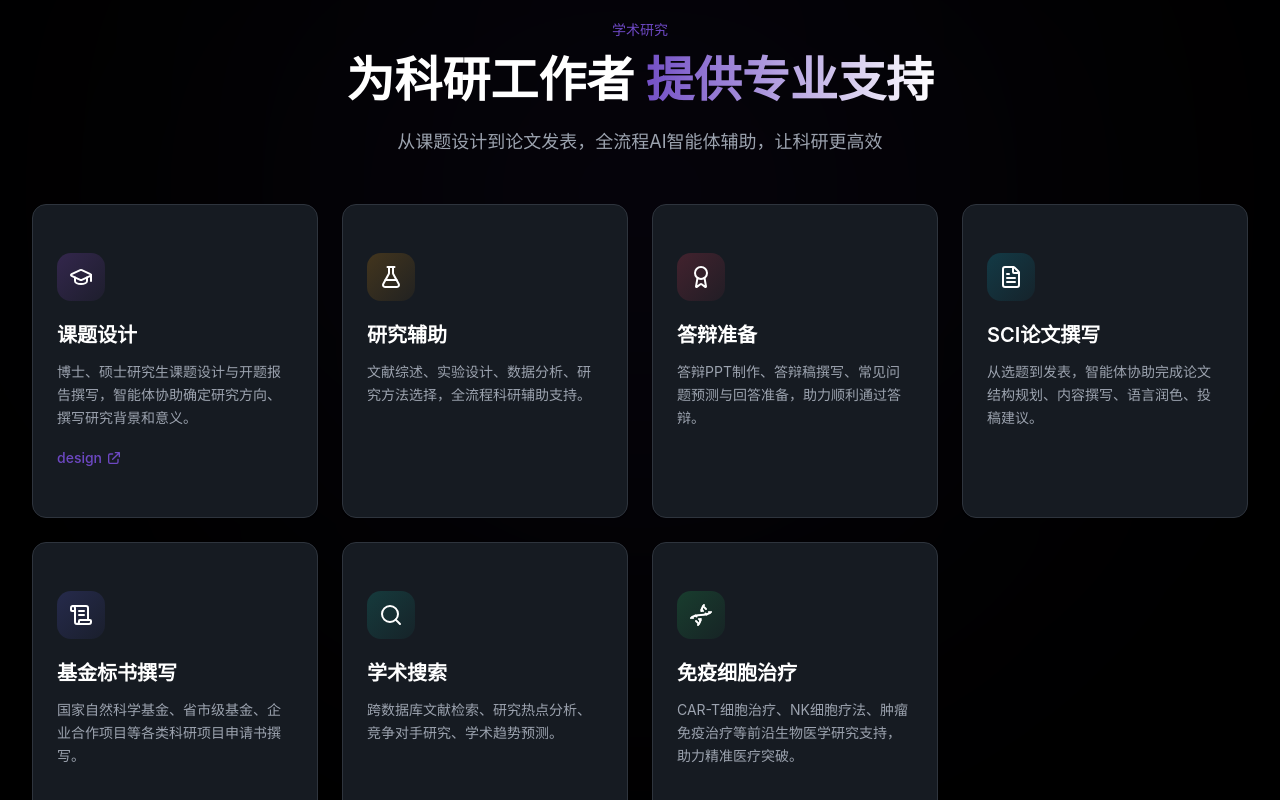
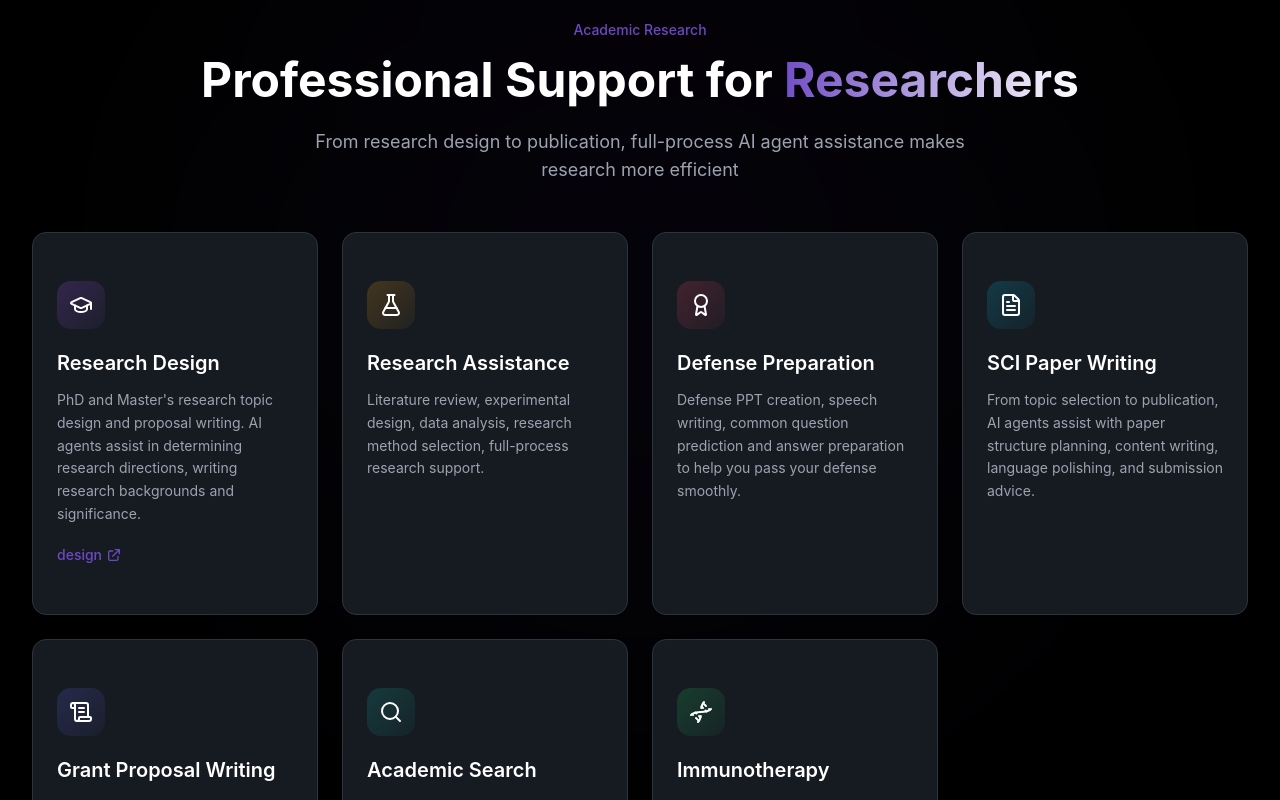
Before and after one commit to crlmczx/rendabio, a React (Vite) app: page / in a window 1280 px wide. Shown: the part 1740-2540 px from the top of the page. Built offline with nearby package versions, Linux system fonts and the light colour scheme.

Commit message:
Fix i18n for academic features section

```diff
--- a/src/i18n/locales/en.json
+++ b/src/i18n/locales/en.json
@@ -41,6 +41,41 @@
       "efficiency": "Efficiency Boost",
       "agents": "Specialized Agents",
       "support": "24/7 Support"
+    },
+    "academic": {
+      "badge": "Academic Research",
+      "title": "Professional Support for",
+      "titleHighlight": "Researchers",
+      "subtitle": "From research design to publication, full-process AI agent assistance makes research more efficient",
+      "topicDesign": {
+        "title": "Research Design",
+        "description": "PhD and Master's research topic design and proposal writing. AI agents assist in determining research directions, writing research backgrounds and significance.",
+        "link": "design"
+      },
+      "researchAssist": {
+        "title": "Research Assistance",
+        "description": "Literature review, experimental design, data analysis, research method selection, full-process research support."
+      },
+      "defensePrep": {
+        "title": "Defense Preparation",
+        "description": "Defense PPT creation, speech writing, common question prediction and answer preparation to help you pass your defense smoothly."
+      },
+      "sciPaper": {
+        "title": "SCI Paper Writing",
+        "description": "From topic selection to publication, AI agents assist with paper structure planning, content writing, language polishing, and submission advice."
+      },
+      "grantWriting": {
+        "title": "Grant Proposal Writing",
+        "description": "National Natural Science Foundation, provincial and municipal funds, enterprise cooperation projects, and various scientific research project application writing."
+      },
+      "academicSearch": {
+        "title": "Academic Search",
+        "description": "Cross-database literature retrieval, research hotspot analysis, competitor research, and academic trend prediction."
+      },
+      "immunotherapy": {
+        "title": "Immunotherapy",
+        "description": "CAR-T cell therapy, NK cell therapy, tumor immunotherapy and other cutting-edge biomedical research support, helping precision medicine breakthroughs."
+      }
     }
   },
   "agents": {
--- a/src/i18n/locales/zh.json
+++ b/src/i18n/locales/zh.json
@@ -41,6 +41,41 @@
       "efficiency": "效率提升",
       "agents": "专业智能体",
       "support": "全天候服务"
+    },
+    "academic": {
+      "badge": "学术研究",
+      "title": "为科研工作者",
+      "titleHighlight": "提供专业支持",
+      "subtitle": "从课题设计到论文发表，全流程AI智能体辅助，让科研更高效",
+      "topicDesign": {
+        "title": "课题设计",
+        "description": "博士、硕士研究生课题设计与开题报告撰写，智能体协助确定研究方向、撰写研究背景和意义。",
+        "link": "design"
+      },
+      "researchAssist": {
+        "title": "研究辅助",
+        "description": "文献综述、实验设计、数据分析、研究方法选择，全流程科研辅助支持。"
+      },
+      "defensePrep": {
+        "title": "答辩准备",
+        "description": "答辩PPT制作、答辩稿撰写、常见问题预测与回答准备，助力顺利通过答辩。"
+      },
+      "sciPaper": {
+        "title": "SCI论文撰写",
+        "description": "从选题到发表，智能体协助完成论文结构规划、内容撰写、语言润色、投稿建议。"
+      },
+      "grantWriting": {
+        "title": "基金标书撰写",
+        "description": "国家自然科学基金、省市级基金、企业合作项目等各类科研项目申请书撰写。"
+      },
+      "academicSearch": {
+        "title": "学术搜索",
+        "description": "跨数据库文献检索、研究热点分析、竞争对手研究、学术趋势预测。"
+      },
+      "immunotherapy": {
+        "title": "免疫细胞治疗",
+        "description": "CAR-T细胞治疗、NK细胞疗法、肿瘤免疫治疗等前沿生物医学研究支持，助力精准医疗突破。"
+      }
     }
   },
   "agents": {
--- a/src/sections/Features.tsx
+++ b/src/sections/Features.tsx
@@ -31,46 +31,46 @@ export function Features() {
   const academicFeatures = [
     {
       icon: GraduationCap,
-      title: '课题设计',
-      description: '博士、硕士研究生课题设计与开题报告撰写，智能体协助确定研究方向、撰写研究背景和意义。',
+      title: t('features.academic.topicDesign.title'),
+      description: t('features.academic.topicDesign.description'),
       gradient: 'from-purple-500/20 to-purple-500/5',
       link: 'https://www.home-for-researchers.com/#/exp_design',
-      linkText: 'design',
+      linkText: t('features.academic.topicDesign.link'),
     },
     {
       icon: FlaskConical,
-      title: '研究辅助',
-      description: '文献综述、实验设计、数据分析、研究方法选择，全流程科研辅助支持。',
+      title: t('features.academic.researchAssist.title'),
+      description: t('features.academic.researchAssist.description'),
       gradient: 'from-amber-500/20 to-amber-500/5',
     },
     {
       icon: Award,
-      title: '答辩准备',
-      description: '答辩PPT制作、答辩稿撰写、常见问题预测与回答准备，助力顺利通过答辩。',
+      title: t('features.academic.defensePrep.title'),
+      description: t('features.academic.defensePrep.description'),
       gradient: 'from-rose-500/20 to-rose-500/5',
     },
     {
       icon: FileText,
-      title: 'SCI论文撰写',
-      description: '从选题到发表，智能体协助完成论文结构规划、内容撰写、语言润色、投稿建议。',
+      title: t('features.academic.sciPaper.title'),
+      description: t('features.academic.sciPaper.description'),
       gradient: 'from-cyan-500/20 to-cyan-500/5',
     },
     {
       icon: ScrollText,
-      title: '基金标书撰写',
-      description: '国家自然科学基金、省市级基金、企业合作项目等各类科研项目申请书撰写。',
+      title: t('features.academic.grantWriting.title'),
+      description: t('features.academic.grantWriting.description'),
       gradient: 'from-indigo-500/20 to-indigo-500/5',
     },
     {
       icon: Search,
-      title: '学术搜索',
-      description: '跨数据库文献检索、研究热点分析、竞争对手研究、学术趋势预测。',
+      title: t('features.academic.academicSearch.title'),
+      description: t('features.academic.academicSearch.description'),
       gradient: 'from-teal-500/20 to-teal-500/5',
     },
     {
       icon: Dna,
-      title: '免疫细胞治疗',
-      description: 'CAR-T细胞治疗、NK细胞疗法、肿瘤免疫治疗等前沿生物医学研究支持，助力精准医疗突破。',
+      title: t('features.academic.immunotherapy.title'),
+      description: t('features.academic.immunotherapy.description'),
       gradient: 'from-green-500/20 to-green-500/5',
     },
   ];
@@ -144,14 +144,14 @@ export function Features() {
             whileInView={{ opacity: 1 }}
             viewport={{ once: true }}
           >
-            学术研究
+            {t('features.academic.badge')}
           </motion.span>
           <h2 className="text-3xl sm:text-4xl md:text-5xl font-bold text-white mb-6">
-            为科研工作者
-            <span className="text-gradient"> 提供专业支持</span>
+            {t('features.academic.title')}
+            <span className="text-gradient"> {t('features.academic.titleHighlight')}</span>
           </h2>
           <p className="text-gray-400 text-lg max-w-2xl mx-auto">
-            从课题设计到论文发表，全流程AI智能体辅助，让科研更高效
+            {t('features.academic.subtitle')}
           </p>
         </AnimatedSection>
 
```
